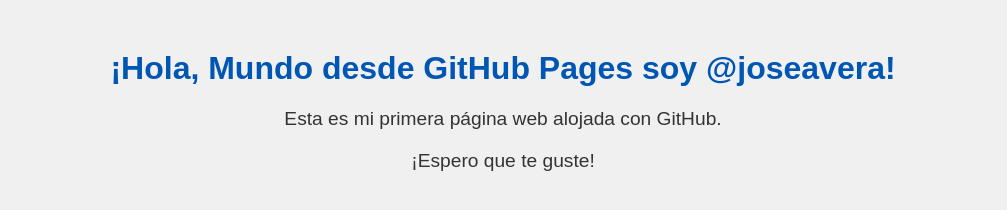
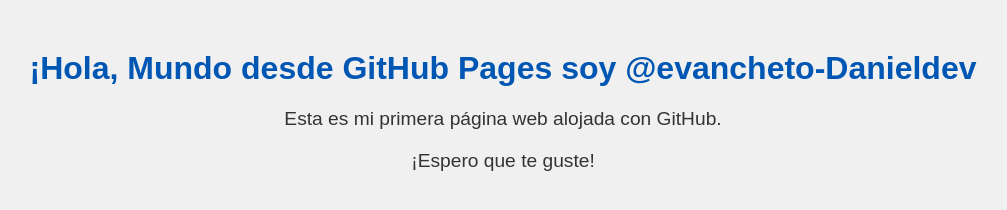
Before and after one commit to Evanchetoprogramador/pagina-web, a plain HTML site: page index.html in a window 1280 px wide. Shown: the whole page, without its empty margins (137-1144 px from the left). Drawn offline with Linux system fonts and the light colour scheme.

Commit message:
Update index.html

```diff
--- a/index.html
+++ b/index.html
@@ -21,7 +21,7 @@
     </style>
 </head>
 <body>
-    <h1>¡Hola, Mundo desde GitHub Pages soy @joseavera!</h1>
+    <h1>¡Hola, Mundo desde GitHub Pages soy @evancheto-Danieldev</h1>
     <p>Esta es mi primera página web alojada con GitHub.</p>
     <p>¡Espero que te guste!</p>
 </body>
```
